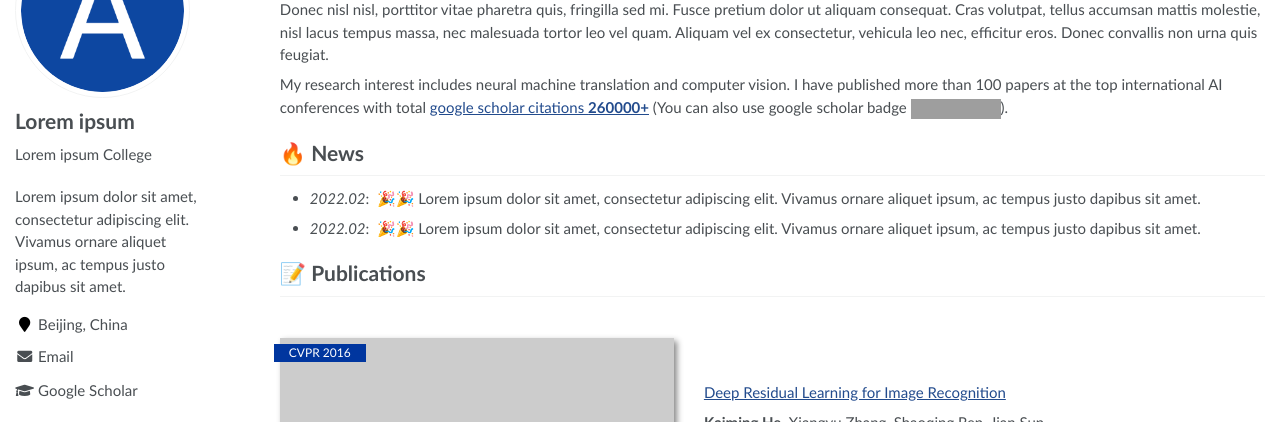
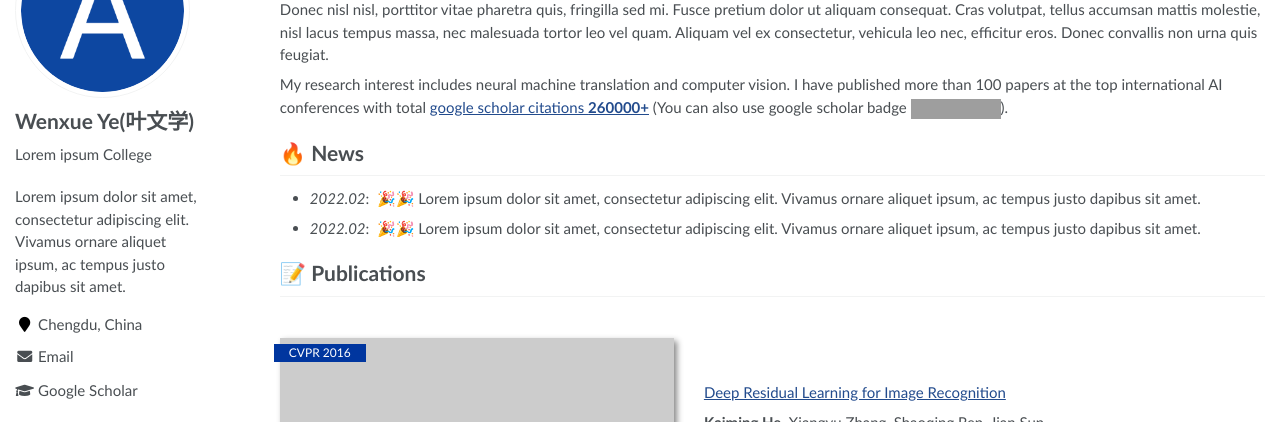
Before and after one commit to Yewx0310/yewx0310.github.io, a Jekyll site: the page built from acad-homepage.github.io-main/_pages/about.md, in a window 1280 px wide. Shown: the part 168-590 px from the top of the page. Built offline with Jekyll 4.4.1, drawn with Linux system fonts in a browser that asks for light colours; grey boxes are pictures that could not be loaded.

Commit message:
first commit

```diff
--- a/_config.yml
+++ b/_config.yml
@@ -6,7 +6,7 @@
 # `jekyll serve`. If you change this file, please restart the server process.
 
 # Site Settings
-title                    : "Lorem ipsum"
+title                    : "Wenxue Ye(叶文学)"
 description              : "Lorem ipsum dolor sit amet, consectetur adipiscing elit. Vivamus ornare aliquet ipsum, ac tempus justo dapibus sit amet. "
 repository               : "RayeRen/acad-homepage.github.io"
 google_scholar_stats_use_cdn : true
@@ -21,14 +21,14 @@ baidu_site_verification  :  # get baidu_site_verification from https://ziyuan.ba
 
 # Site Author
 author:
-  name             : "Lorem ipsum"
+  name             : "Wenxue Ye(叶文学)"
   avatar           : "images/android-chrome-512x512.png"
   bio              : "Lorem ipsum College"
-  location         : "Beijing, China"
+  location         : "Chengdu, China"
   employer         :
   pubmed           :
-  googlescholar    : "https://scholar.google.com/citations?user=YOUR_GOOGLE_SCHOLAR_ID"
-  email            : "Lorem@ipsum.com"
+  googlescholar    : "https://scholar.google.cz/citations?user=xpfrRi8AAAAJ&hl=zh-CN"
+  email            : "wenxue.ye@outlook.com"
   researchgate     :  # e.g., "https://www.researchgate.net/profile/yourprofile"
   uri              :
   bitbucket        :
@@ -37,7 +37,7 @@ author:
   flickr           :
   facebook         :
   foursquare       :
-  github           : # e.g., "github username"
+  github           : # e.g., "Yewx0310"
   google_plus      :
   keybase          :
   instagram        :
```
Also changed, not shown: _pages/about.md (+7 -7 lines).
